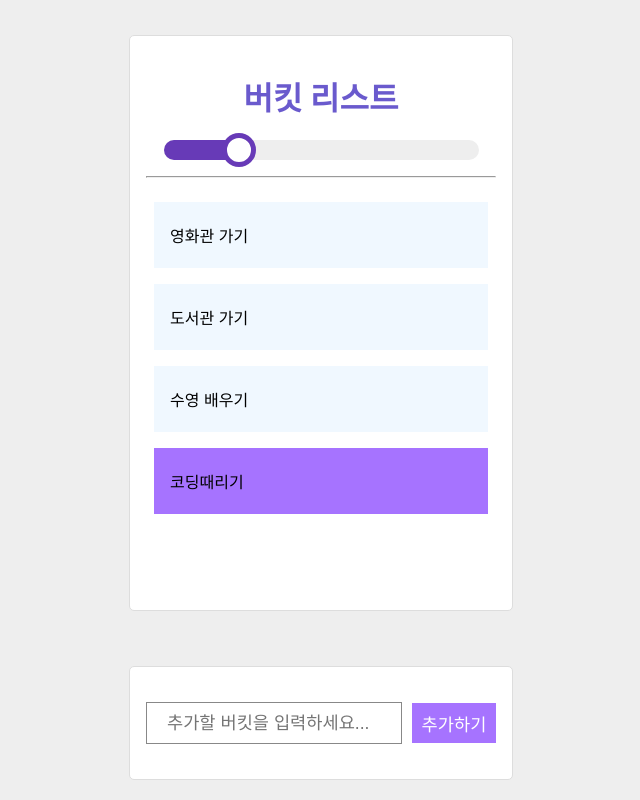
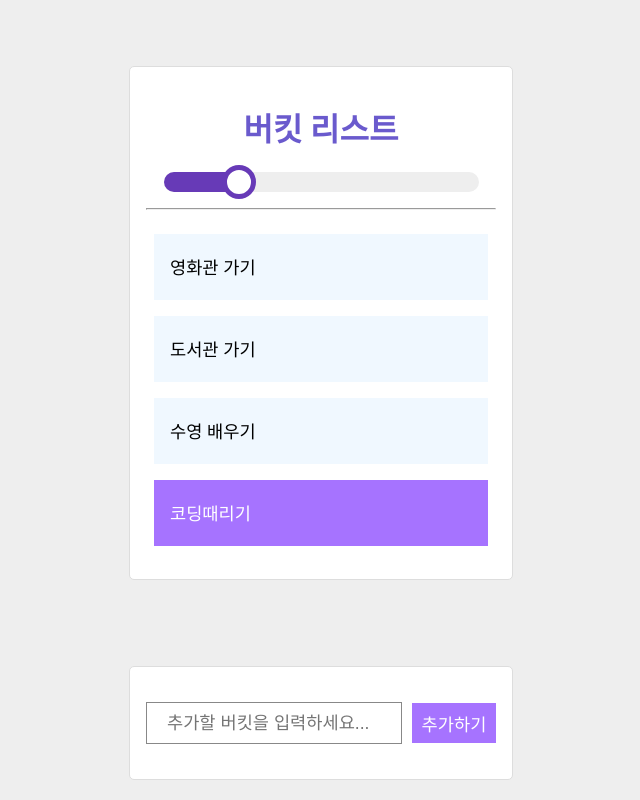
Before and after one commit to lnuvy/react-todo-app, a React (Create React App) app: page / in a window 1280 px wide. Shown: the whole page, without its empty margins (319-959 px from the left). Built offline with nearby package versions, Linux system fonts and the light colour scheme; some icons are missing.

Commit message:
display none 주면 삼항연산자 필요없이 깔끔하게 가능!

```diff
--- a/src/App.js
+++ b/src/App.js
@@ -1,8 +1,8 @@
 import React, { useRef } from "react";
-import BucketList from "./BucketList";
+import BucketList from "./pages/BucketList";
 import styled from "styled-components";
 import { Route, Routes } from "react-router-dom";
-import Detail from "./Detail";
+import Detail from "./pages/Detail";
 import { useDispatch } from "react-redux";
 import { createBucket } from "./redux/modules/bucket";
 import Progress from "./Progress";
@@ -57,6 +57,7 @@ const Container = styled.div`
   width: 60vw;
   max-width: 350px;
   min-height: 60vh;
+  max-height: 60vh;
   margin: auto;
   padding: 16px;
   border: 1px solid #ddd;
--- a/src/Item.js
+++ b/src/Item.js
@@ -11,7 +11,7 @@ import { deleteBucket, updateBucket } from "./redux/modules/bucket";
 
 const Item = (props) => {
   const { id, text, completed } = props;
-  // const navigate = useNavigate();
+  const navigate = useNavigate();
   const [isDone, setIsDone] = useState(completed);
   const [isProcessing, setIsProcessing] = useState(null);
 
@@ -21,14 +21,11 @@ const Item = (props) => {
   const pointerStyle = {
     cursor: "pointer",
   };
-  const testStyle = {
-    padding: "0 100px 0 0",
-  };
 
-  // 미완료, 완료 버킷 색깔 리턴
+  // 버킷 배경색 리턴
   const bucketColor = (isDone, isProcessing) => {
     if (isProcessing)
-      return isProcessing !== "삭제할까요?" ? "#17ef1769" : "#ff57228f";
+      return isProcessing !== "삭제할까요?" ? "#ff5e57ba" : "#ff57228f";
     else return isDone ? "#a673ff" : "aliceblue";
   };
 
@@ -44,9 +41,12 @@ const Item = (props) => {
   };
 
   return (
-    <ItemStyle bgColor={() => bucketColor(isDone, isProcessing)}>
-      <span style={(pointerStyle, testStyle)}>
-        {isProcessing ? isProcessing : text}
+    <ItemStyle
+      textColor={completed}
+      bgColor={() => bucketColor(isDone, isProcessing)}
+    >
+      <span onClick={() => navigate(`/detail/${id}`)}>
+        {!isProcessing ? text : isProcessing}
       </span>
       <div>
         {!isProcessing ? (
@@ -55,7 +55,7 @@ const Item = (props) => {
               width="30px"
               height="30px"
               color="green"
-              style={pointerStyle}
+              style={{ display: isDone ? "none" : "", cursor: "pointer" }}
               onClick={() => {
                 setIsProcessing("완료할까요?");
               }}
@@ -63,7 +63,7 @@ const Item = (props) => {
             <TrashOutline
               width={"30px"}
               height="30px"
-              color={"tomato"}
+              color={isDone ? "#eee" : "red"}
               style={pointerStyle}
               onClick={() => {
                 setIsProcessing("삭제할까요?");
@@ -99,6 +99,9 @@ const ItemStyle = styled.div`
   justify-content: space-between;
   padding: 16px;
   margin: 8px;
+  font-size: 1.1rem;
+  font-weight: 500;
+  color: ${(props) => (props.textColor ? "#fff" : "black")};
   background-color: ${({ bgColor }) => bgColor};
 `;
 
--- a/src/BucketList.js
+++ b/src/pages/BucketList.js
@@ -4,8 +4,8 @@ import { useNavigate } from "react-router-dom";
 import styled from "styled-components";
 import { useDispatch, useSelector } from "react-redux";
 
-import { deleteBucket, updateBucket } from "./redux/modules/bucket";
-import Item from "./Item";
+import { deleteBucket, updateBucket } from "../redux/modules/bucket";
+import Item from "../Item";
 
 const BucketList = () => {
   const navigate = useNavigate();
@@ -21,20 +21,6 @@ const BucketList = () => {
 
   const handleCancel = () => {};
 
-  const handleConfirm = (index, type) => {
-    console.log(type);
-    switch (type) {
-      case "check":
-        dispatch(updateBucket(index));
-        break;
-      case "remove":
-        dispatch(deleteBucket(index));
-        break;
-      default:
-        return;
-    }
-  };
-
   return (
     <BucketDiv>
       {my_lists.map(({ id, text, completed }, i) => {
@@ -47,10 +33,9 @@ const BucketList = () => {
 const BucketDiv = styled.div`
   display: flex;
   flex-direction: column;
-  height: 100%;
   overflow-x: hidden;
   overflow-y: auto;
-  height: 50vh;
+  height: 70%;
 `;
 
 export default BucketList;
--- a/src/Detail.js
+++ b/src/pages/Detail.js
@@ -1,28 +1,30 @@
 import React from "react";
 import { useDispatch, useSelector } from "react-redux";
 import { useNavigate, useParams } from "react-router-dom";
-import { deleteBucket, updateBucket } from "./redux/modules/bucket";
+import { deleteBucket, updateBucket } from "../redux/modules/bucket";
 
 const Detail = () => {
   const dispatch = useDispatch();
   const navigate = useNavigate();
   const params = useParams();
-  const bucket_index = parseInt(params.index);
-  const bucket_list = useSelector((state) => state.bucket.list);
+  const { index: id } = params;
+  const bucket = useSelector((state) => state.bucket.list).filter(
+    (list) => list.id === id
+  )[0];
 
   return (
     <div>
-      <h1>{bucket_list[bucket_index].text}</h1>
+      <h1>{bucket.text}</h1>
       <button
         onClick={() => {
-          dispatch(updateBucket(bucket_index));
+          dispatch(updateBucket(id));
         }}
       >
         완료하기
       </button>
       <button
         onClick={() => {
-          dispatch(deleteBucket(bucket_index));
+          dispatch(deleteBucket(id));
           navigate("/");
         }}
       >
```
